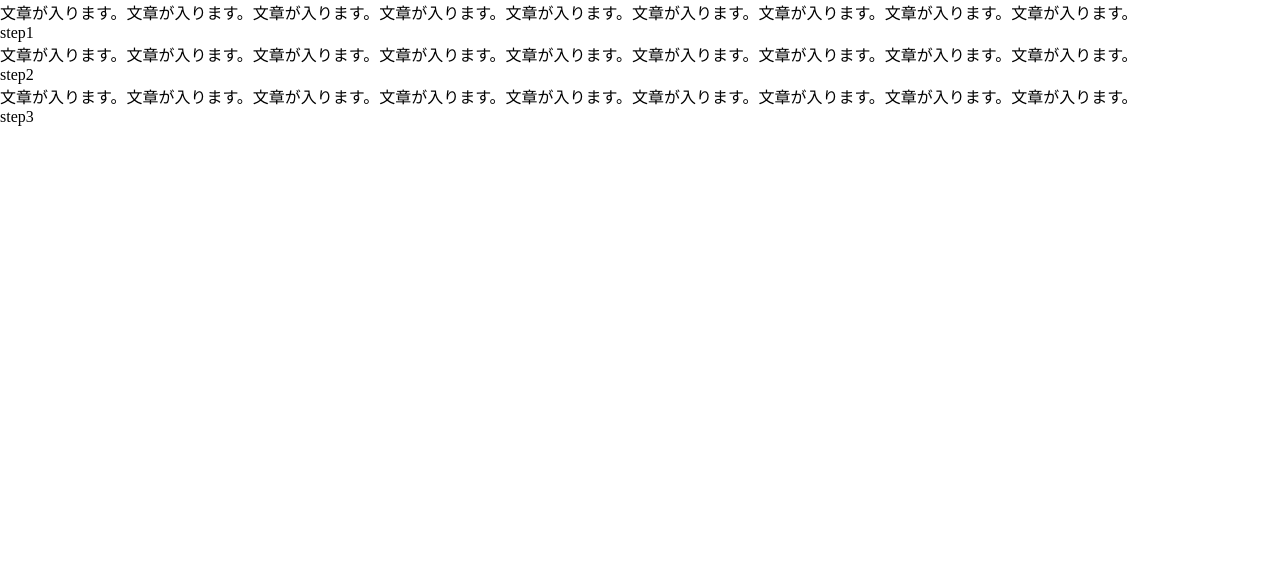
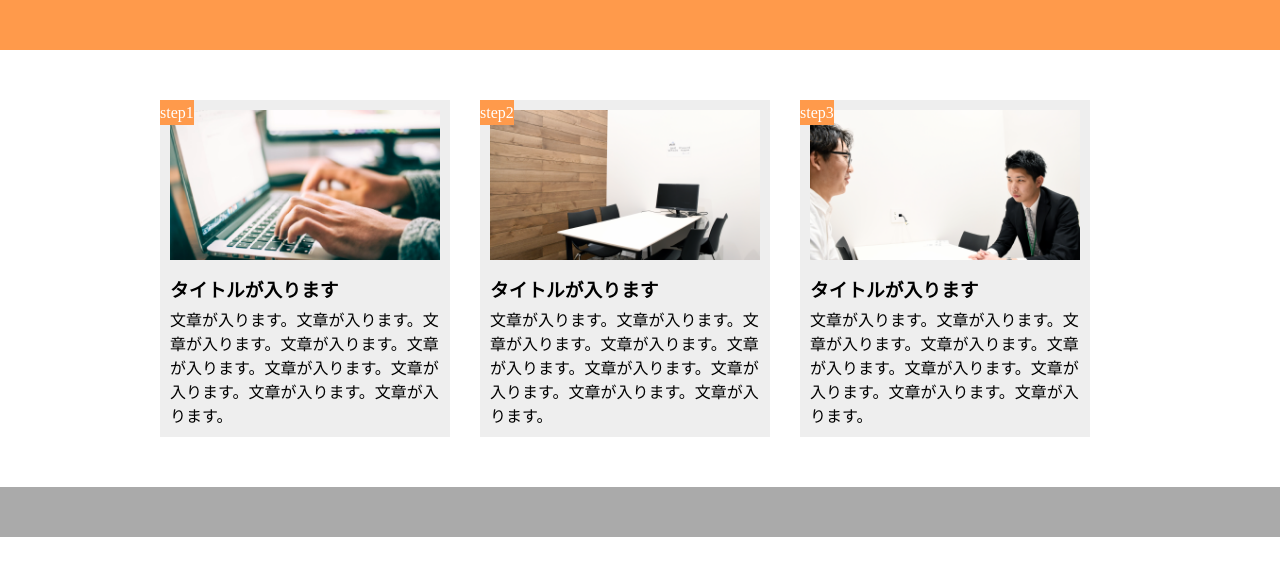
Before and after one commit to panna001/1-9exercise, a plain HTML site: page index.html in a window 1280 px wide. Drawn offline with Linux system fonts and the light colour scheme.

Commit message:
[Finish] 1-9演習問題

```diff
--- a/index.html
+++ b/index.html
@@ -12,30 +12,32 @@
 
     <main>
       <div class="contents">
+        <div class="content">
           <div class="img img-content1"></div>
-        <h3 class="content-heading"></h3>
+          <h3 class="content-heading">タイトルが入ります</h3>
           <p class="content-text">
             文章が入ります。文章が入ります。文章が入ります。文章が入ります。文章が入ります。文章が入ります。文章が入ります。文章が入ります。文章が入ります。
           </p>
           <span class="tag">step1</span>
         </div>
 
-      <div class="contents">
+        <div class="content">
           <div class="img img-content2"></div>
-        <h3 class="content-heading"></h3>
+          <h3 class="content-heading">タイトルが入ります</h3>
           <p class="content-text">
             文章が入ります。文章が入ります。文章が入ります。文章が入ります。文章が入ります。文章が入ります。文章が入ります。文章が入ります。文章が入ります。
           </p>
           <span class="tag">step2</span>
         </div>
 
-      <div class="contents">
+        <div class="content">
           <div class="img img-content3"></div>
-        <h3 class="content-heading"></h3>
+          <h3 class="content-heading">タイトルが入ります</h3>
           <p class="content-text">
             文章が入ります。文章が入ります。文章が入ります。文章が入ります。文章が入ります。文章が入ります。文章が入ります。文章が入ります。文章が入ります。
           </p>
           <span class="tag">step3</span>
+        </div>
       </div>
     </main>
 
--- a/style.css
+++ b/style.css
@@ -3,3 +3,64 @@
   padding: 0;
   box-sizing: border-box;
 }
+
+header {
+  width: 100%;
+  height: 50px;
+  background-color: #ff9a4b;
+}
+
+.contents {
+  width: 960px;
+  margin: 50px auto;
+  display: flex;
+}
+
+.content {
+  width: 300px;
+  margin-right: 30px;
+  padding: 10px;
+  background-color: #eeeeee;
+  position: relative;
+}
+
+.img {
+  height: 150px;
+  background-size: cover;
+  background-position: center;
+}
+
+.img-content1 {
+  background-image: url(img/flow01.png);
+}
+
+.img-content2 {
+  background-image: url(img/flow02.png);
+}
+
+.img-content3 {
+  background-image: url(img/flow03.png);
+}
+
+.content-heading {
+  margin-top: 15px;
+  margin-bottom: 5px;
+}
+
+.tag {
+  height: 25px;
+  line-height: 25px;
+  color:#fff;
+  display: inline-block;
+  background-color: #ff9a4b;
+  position: absolute;
+  top: 0;
+  left: 0;
+}
+
+
+footer {
+  width: 100%;
+  height: 50px;
+  background-color: #aaaaaa;
+}
```
Also changed, not shown: guide-pc.png, 1 other file. Lines whose indentation alone changed are shown as unchanged.
